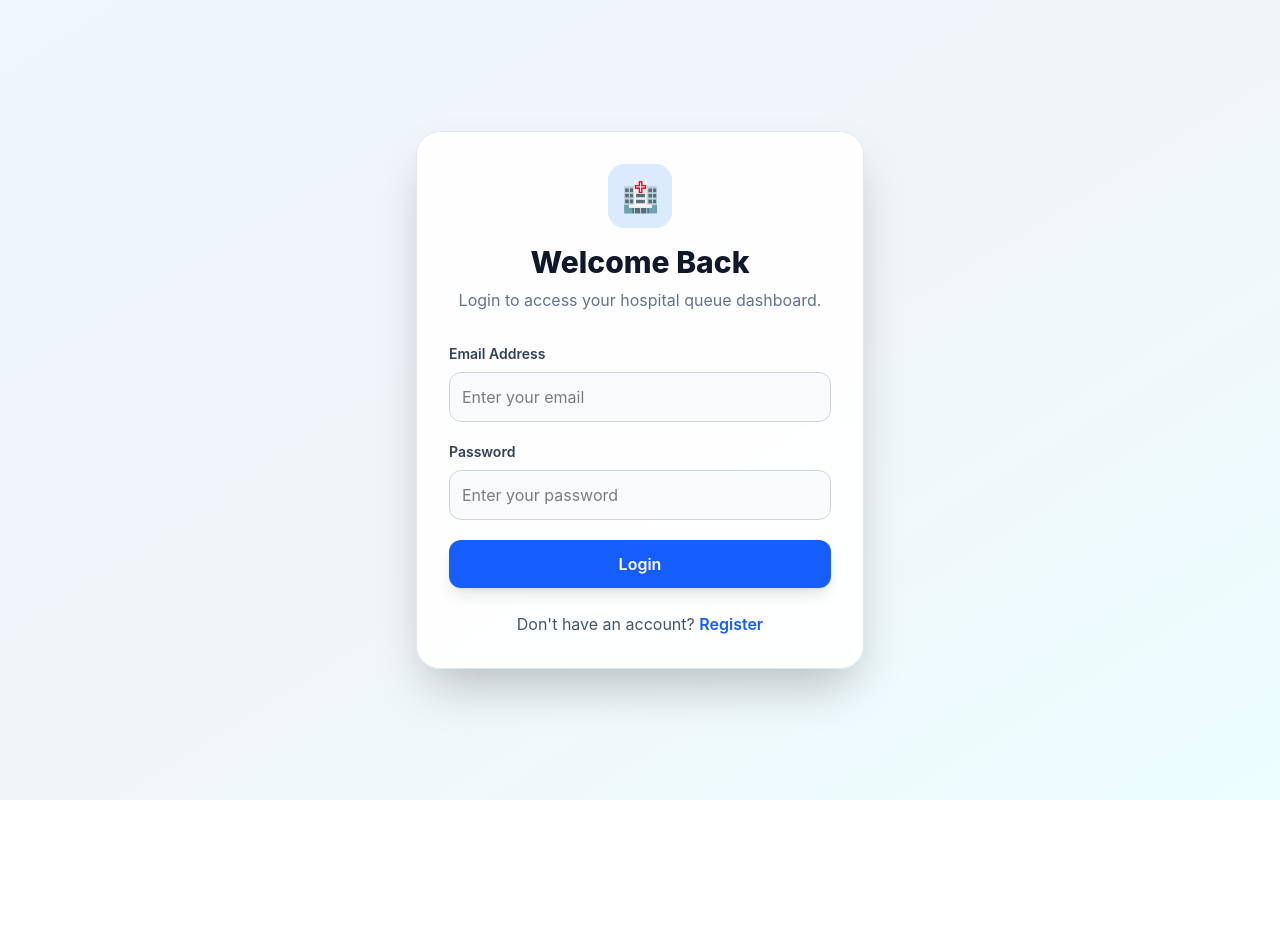
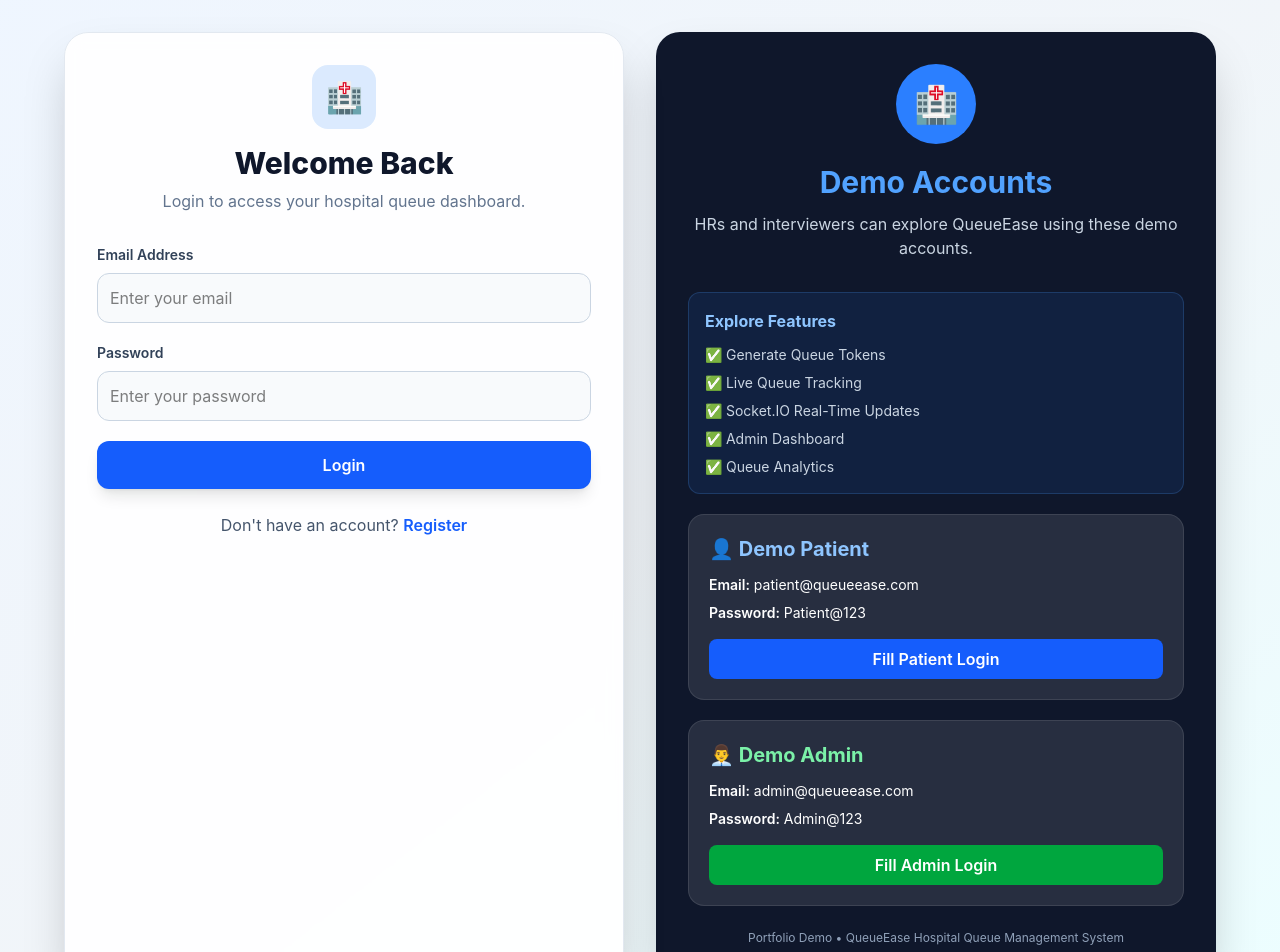
Before and after one commit to ravipansheriya2612-create/QueueEase, a React app in the folder Frontend/: page /login in a window 1280 px wide. Shown: the top 952 px of the page. Before the commit the page ends 800 px from the top, so only its background shows below. Built offline with nearby package versions, Linux system fonts and the light colour scheme; no server answers; the HTML template or start-up script is replaced by a standard one.

Commit message:
Refactor Login and Register components; enhance demo account features and UI layout

```diff
--- a/Frontend/src/pages/Login.jsx
+++ b/Frontend/src/pages/Login.jsx
@@ -1,31 +1,48 @@
-import React from 'react';
-import API from '../services/api';
-import { useState } from 'react';
-import { useNavigate, Link } from 'react-router-dom';
-import toast from 'react-hot-toast';
+import React from "react";
+import API from "../services/api";
+import { useState } from "react";
+import { useNavigate, Link } from "react-router-dom";
+import toast from "react-hot-toast";
 
 function Login() {
-
     const navigate = useNavigate();
 
     const [formData, setFormData] = useState({
         email: "",
         password: "",
     });
+
     const [loading, setLoading] = useState(false);
 
     const handleChange = (e) => {
-        setFormData({ ...formData, [e.target.name]: e.target.value })
+        setFormData({
+            ...formData,
+            [e.target.name]: e.target.value,
+        });
+    };
+
+    const fillDemoPatient = () => {
+        setFormData({
+            email: "patient@queueease.com",
+            password: "Patient@123",
+        });
+    };
+
+    const fillDemoAdmin = () => {
+        setFormData({
+            email: "admin@queueease.com",
+            password: "Admin@123",
+        });
     };
 
     const handleSubmit = async (e) => {
         e.preventDefault();
 
         if (loading) return;
+
         setLoading(true);
 
         try {
-
             const payload = {
                 email: formData.email.trim().toLowerCase(),
                 password: formData.password,
@@ -45,6 +62,7 @@ function Login() {
             localStorage.setItem("user", JSON.stringify(res.data.user));
 
             toast.success("Login successful");
+
             if (res.data.user.role === "admin") {
                 navigate("/admin");
             } else {
@@ -55,15 +73,14 @@ function Login() {
         } finally {
             setLoading(false);
         }
-    }
+    };
 
     return (
         <div className="min-h-screen bg-linear-to-br from-blue-50 via-slate-100 to-cyan-50 flex items-center justify-center px-4 sm:px-6 py-8">
-            <div className="w-full max-w-md">
-                <form
-                    onSubmit={handleSubmit}
-                    className="bg-white/90 backdrop-blur rounded-3xl shadow-2xl border border-slate-200 p-6 sm:p-8"
-                >
+            <div className="w-full max-w-6xl grid grid-cols-1 lg:grid-cols-2 gap-8 items-stretch">
+
+                <div className="bg-white/90 backdrop-blur rounded-3xl shadow-2xl border border-slate-200 p-6 sm:p-8">
+                    <form onSubmit={handleSubmit}>
                         <div className="text-center mb-8">
                             <div className="w-16 h-16 mx-auto mb-4 bg-blue-100 text-blue-600 rounded-2xl flex items-center justify-center text-3xl">
                                 🏥
@@ -124,6 +141,7 @@ function Login() {
                                 {loading ? "Logging in..." : "Login"}
                             </button>
                         </div>
+                    </form>
 
                     <div className="mt-6 text-center">
                         <p className="text-slate-600">
@@ -137,10 +155,96 @@ function Login() {
                             </Link>
                         </p>
                     </div>
-                </form>
+                </div>
+
+                <div className="bg-slate-900 text-white rounded-3xl shadow-2xl p-6 sm:p-8 flex flex-col justify-center">
+                    <div className="text-center mb-8">
+                        <div className="w-20 h-20 mx-auto bg-blue-500 rounded-full flex items-center justify-center text-4xl">
+                            🏥
+                        </div>
+
+                        <h2 className="text-2xl sm:text-3xl font-bold mt-5 text-blue-400">
+                            Demo Accounts
+                        </h2>
+
+                        <p className="text-slate-300 mt-3 text-sm sm:text-base">
+                            HRs and interviewers can explore QueueEase using these demo accounts.
+                        </p>
+                    </div>
+
+                    <div className="bg-blue-500/10 border border-blue-400/20 rounded-xl p-4 mb-5">
+                        <h3 className="font-bold text-blue-300 mb-3">
+                            Explore Features
+                        </h3>
+
+                        <ul className="space-y-2 text-sm text-slate-300">
+                            <li>✅ Generate Queue Tokens</li>
+                            <li>✅ Live Queue Tracking</li>
+                            <li>✅ Socket.IO Real-Time Updates</li>
+                            <li>✅ Admin Dashboard</li>
+                            <li>✅ Queue Analytics</li>
+                        </ul>
+                    </div>
+
+                    <div className="space-y-5">
+                        <div className="bg-white/10 rounded-2xl p-5 border border-white/10">
+                            <h3 className="text-xl font-bold text-blue-300 mb-3">
+                                👤 Demo Patient
+                            </h3>
+
+                            <p className="text-sm break-all">
+                                <span className="font-semibold">Email:</span>{" "}
+                                patient@queueease.com
+                            </p>
+
+                            <p className="text-sm mt-2">
+                                <span className="font-semibold">Password:</span>{" "}
+                                Patient@123
+                            </p>
+
+                            <button
+                                type="button"
+                                onClick={fillDemoPatient}
+                                disabled={loading}
+                                className="mt-4 w-full bg-blue-600 hover:bg-blue-700 py-2 rounded-lg font-semibold disabled:bg-blue-400 disabled:cursor-not-allowed"
+                            >
+                                Fill Patient Login
+                            </button>
+                        </div>
+
+                        <div className="bg-white/10 rounded-2xl p-5 border border-white/10">
+                            <h3 className="text-xl font-bold text-green-300 mb-3">
+                                👨‍💼 Demo Admin
+                            </h3>
+
+                            <p className="text-sm break-all">
+                                <span className="font-semibold">Email:</span>{" "}
+                                admin@queueease.com
+                            </p>
+
+                            <p className="text-sm mt-2">
+                                <span className="font-semibold">Password:</span>{" "}
+                                Admin@123
+                            </p>
+
+                            <button
+                                type="button"
+                                onClick={fillDemoAdmin}
+                                disabled={loading}
+                                className="mt-4 w-full bg-green-600 hover:bg-green-700 py-2 rounded-lg font-semibold disabled:bg-green-400 disabled:cursor-not-allowed"
+                            >
+                                Fill Admin Login
+                            </button>
+                        </div>
+                    </div>
+
+                    <p className="text-center text-xs text-slate-400 mt-6">
+                        Portfolio Demo • QueueEase Hospital Queue Management System
+                    </p>
+                </div>
             </div>
         </div>
     );
-};
+}
 
-export default Login
+export default Login;
--- a/Frontend/src/pages/Register.jsx
+++ b/Frontend/src/pages/Register.jsx
@@ -63,11 +63,8 @@ function Register() {
 
     return (
         <div className="min-h-screen bg-linear-to-br from-blue-50 via-slate-100 to-cyan-50 flex items-center justify-center px-4 sm:px-6 py-8">
-            <div className="w-full max-w-md">
-                <form
-                    onSubmit={handleSubmit}
-                    className="bg-white/90 backdrop-blur rounded-3xl shadow-2xl border border-slate-200 p-6 sm:p-8"
-                >
+            <div className="w-full max-w-6xl grid grid-cols-1 lg:grid-cols-2 gap-8 items-stretch">
+                <div className="bg-white/90 backdrop-blur rounded-3xl shadow-2xl border border-slate-200 p-6 sm:p-8">
                     <div className="text-center mb-8">
                         <div className="w-16 h-16 mx-auto mb-4 bg-blue-100 text-blue-600 rounded-2xl flex items-center justify-center text-3xl">
                             🏥
@@ -82,6 +79,7 @@ function Register() {
                         </p>
                     </div>
 
+                    <form onSubmit={handleSubmit}>
                         <div className="space-y-5">
                             <input
                                 type="text"
@@ -138,6 +136,7 @@ function Register() {
                                 {loading ? "Registering..." : "Register"}
                             </button>
                         </div>
+                    </form>
 
                     <p className="text-center mt-6 text-slate-600 text-sm sm:text-base">
                         Already have an account?{" "}
@@ -149,10 +148,68 @@ function Register() {
                             Login
                         </Link>
                     </p>
-                </form>
+                </div>
+
+                <div className="bg-slate-900 text-white rounded-3xl shadow-2xl p-6 sm:p-8 flex flex-col justify-center">
+                    <div className="text-center mb-8">
+                        <div className="w-20 h-20 mx-auto bg-blue-500 rounded-full flex items-center justify-center text-4xl">
+                            🏥
+                        </div>
+
+                        <h2 className="text-2xl sm:text-3xl font-bold mt-5 text-blue-400">
+                            Demo Accounts
+                        </h2>
+
+                        <p className="text-slate-300 mt-3 text-sm sm:text-base">
+                            Skip registration and use demo accounts to explore the Hospital Queue Management System.
+                        </p>
+                    </div>
+
+                    <div className="space-y-5">
+                        <div className="bg-white/10 rounded-2xl p-5 border border-white/10">
+                            <h3 className="text-xl font-bold text-blue-300 mb-3">
+                                👤 Demo Patient
+                            </h3>
+
+                            <p className="text-sm break-all">
+                                <span className="font-semibold">Email:</span>{" "}
+                                patient@queueease.com
+                            </p>
+
+                            <p className="text-sm mt-2">
+                                <span className="font-semibold">Password:</span>{" "}
+                                Patient@123
+                            </p>
+                        </div>
+
+                        <div className="bg-white/10 rounded-2xl p-5 border border-white/10">
+                            <h3 className="text-xl font-bold text-green-300 mb-3">
+                                👨‍💼 Demo Admin
+                            </h3>
+
+                            <p className="text-sm break-all">
+                                <span className="font-semibold">Email:</span>{" "}
+                                admin@queueease.com
+                            </p>
+
+                            <p className="text-sm mt-2">
+                                <span className="font-semibold">Password:</span>{" "}
+                                Admin@123
+                            </p>
+                        </div>
+                    </div>
+
+                    <Link
+                        to="/login"
+                        className="mt-8 bg-blue-600 hover:bg-blue-700 py-3 rounded-xl text-center font-bold transition"
+                    >
+                        Login Using Demo Account
+                    </Link>
+                </div>
             </div>
         </div>
     );
-};
+}
+
 
 export default Register
```
Lines whose indentation alone changed are shown as unchanged.
